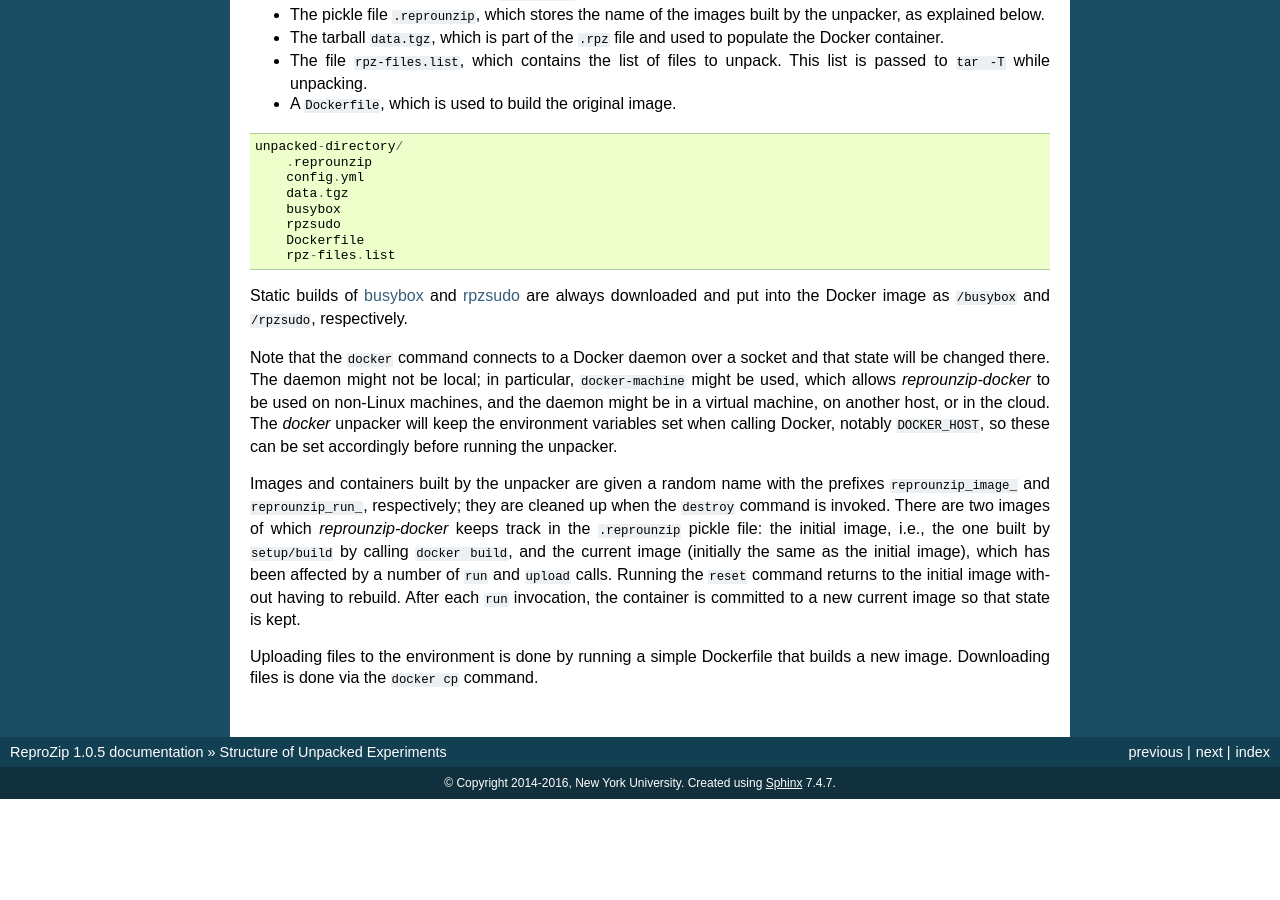
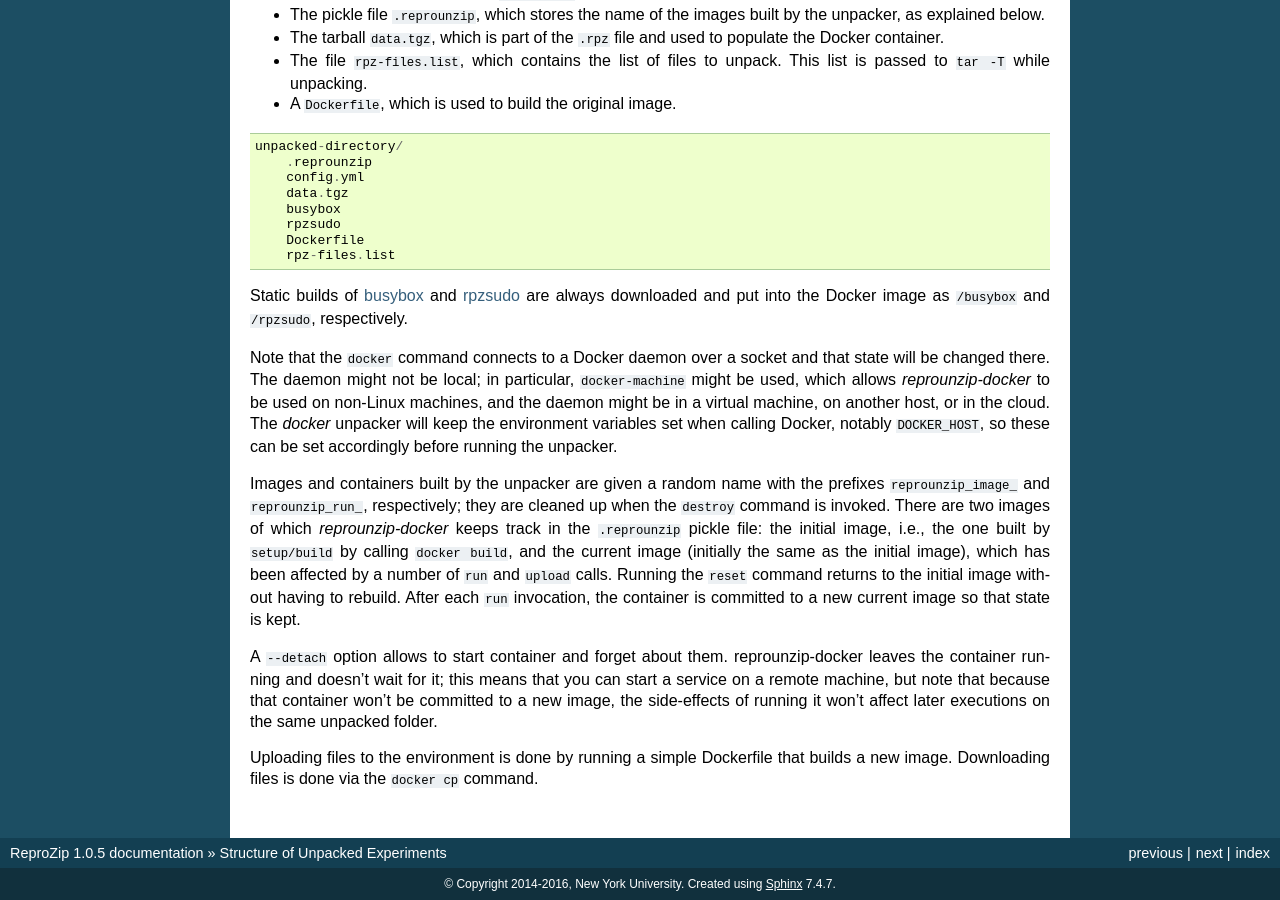
Before and after one commit to VIDA-NYU/reprozip, a Sphinx documentation site: the page built from docs/unpacked-format.rst, in a window 1280 px wide and 900 px high, scrolled down 2895 px. Built offline with Sphinx 7.4.7, drawn with Linux system fonts in a browser that asks for light colours; before the commit the page ends 3694 px from its top, so only the background shows below that.

Commit message:
DOC: Mention reprozip combine and docker --detach

```diff
--- a/docs/packing.rst
+++ b/docs/packing.rst
@@ -161,6 +161,8 @@
 
 Note that this flexibility has the caveat that users may reproduce the runs in a different order than the one originally used while tracing. If the order is important for the reproduction (e.g.: each run represents a step in a dataflow), please make sure to inform the correct reproduction order to whoever wants to replicate the experiment. This can also be obtained by running ``reprounzip graph``; please refer to :ref:`provenance-graph` for more information.
 
+ReproZip can also combine multiple traces into a single one, in order to create a single package, using the ``reprozip combine`` command. The runs of each subsequent trace are simply appended in order.
+
 Packing GUI and Interactive Tools
 +++++++++++++++++++++++++++++++++
 
--- a/docs/unpacked-format.rst
+++ b/docs/unpacked-format.rst
@@ -152,4 +152,6 @@
 
 Images and containers built by the unpacker are given a random name with the prefixes ``reprounzip_image_`` and ``reprounzip_run_``, respectively; they are cleaned up when the ``destroy`` command is invoked. There are two images of which `reprounzip-docker` keeps track in the ``.reprounzip`` pickle file: the initial image, i.e., the one built by ``setup/build`` by calling ``docker build``, and the current image (initially the same as the initial image), which has been affected by a number of ``run`` and ``upload`` calls. Running the ``reset`` command returns to the initial image without having to rebuild. After each ``run`` invocation, the container is committed to a new current image so that state is kept.
 
+A ``--detach`` option allows to start container and forget about them. reprounzip-docker leaves the container running and doesn't wait for it; this means that you can start a service on a remote machine, but note that because that container won't be committed to a new image, the side-effects of running it won't affect later executions on the same unpacked folder.
+
 Uploading files to the environment is done by running a simple Dockerfile that builds a new image. Downloading files is done via the ``docker cp`` command.
```
